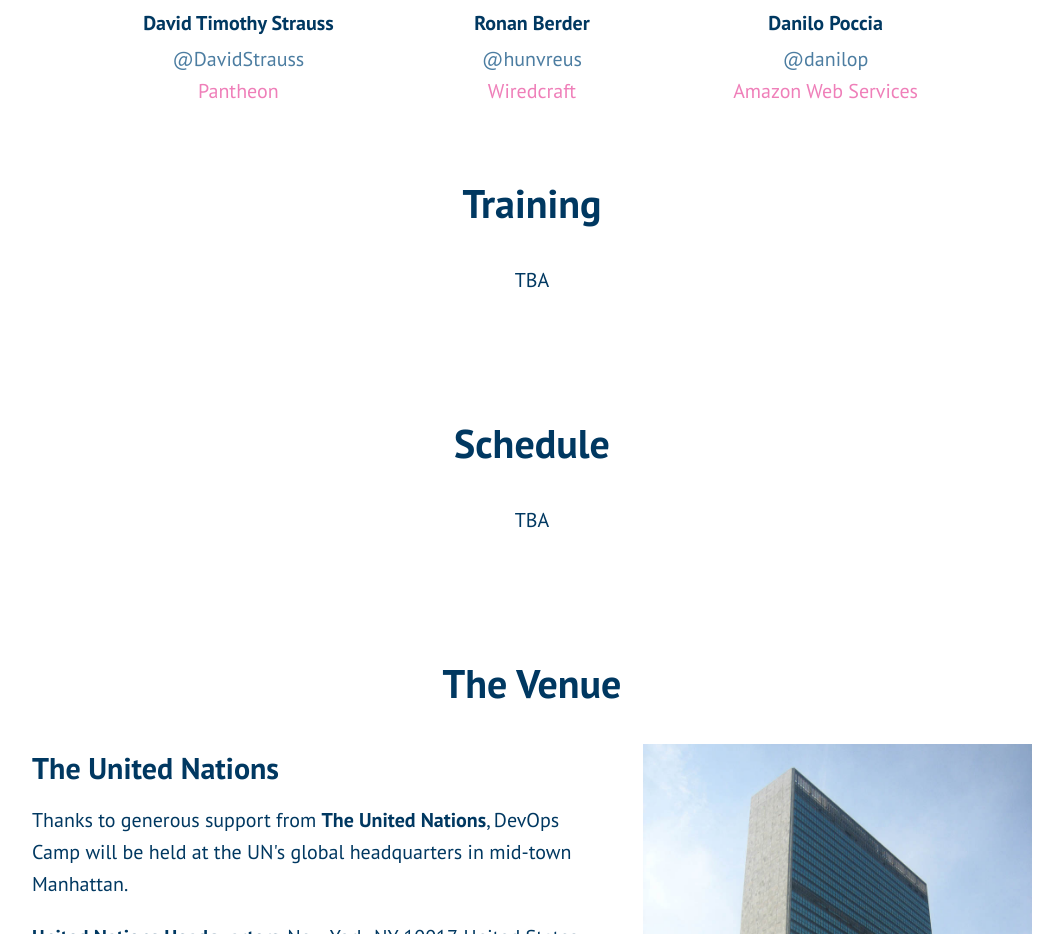
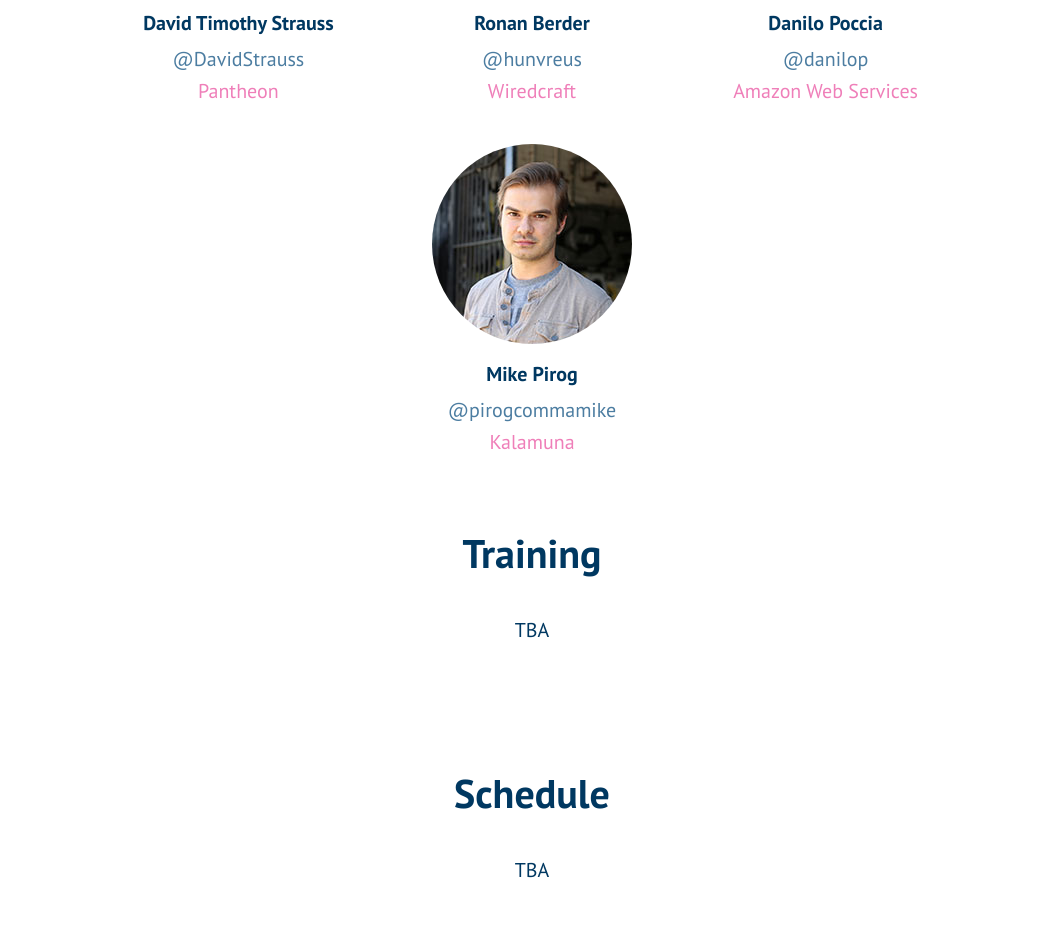
Before and after one commit to NYC-Camp/devops-camp, a website: page index.html in a window 1280 px wide. Shown: the part 1514-2448 px from the top of the page, without its empty margins (108-1171 px from the left). Drawn offline with nearby package versions, Linux system fonts and the light colour scheme.

Commit message:
adds Mike Pirog

```diff
--- a/index.html
+++ b/index.html
@@ -86,6 +86,12 @@
             <p class="twitter-handle"><a href="https://twitter.com/danilop" target="_blank">@danilop</a></p>
             <p class="speaker--company"><a href="http://aws.amazon.com/" target="_blank">Amazon Web Services</a></p>
           </div>
+          <div class="speaker--wrapper">
+            <img class="speaker-avatar" src="images/speakers/mike-pirog.jpg">
+            <h4>Mike Pirog</h4>
+            <p class="twitter-handle"><a href="https://twitter.com/danilop" target="_blank">@pirogcommamike</a></p>
+            <p class="speaker--company"><a href="http://www.kalamuna.com/" target="_blank">Kalamuna</a></p>
+          </div>
       </div>
     </section>
     <section id="training">
--- a/sass/partials/components/sections/_speakers.scss
+++ b/sass/partials/components/sections/_speakers.scss
@@ -9,6 +9,10 @@
     }
     &:nth-of-type(3n) {
       @include grid-span(1, 4, (.2 1 1 1 .2), $gutter: .01);
+    }
+    &:nth-of-type(4n) {
+      @include grid-span(1, 3, (.2 1 1 1 .2), $gutter: .01);
+      clear: both;
     }
   }
   text-align: center;
```
Also changed, not shown: css/style.css, images/speakers/mike-pirog.jpg (added).
